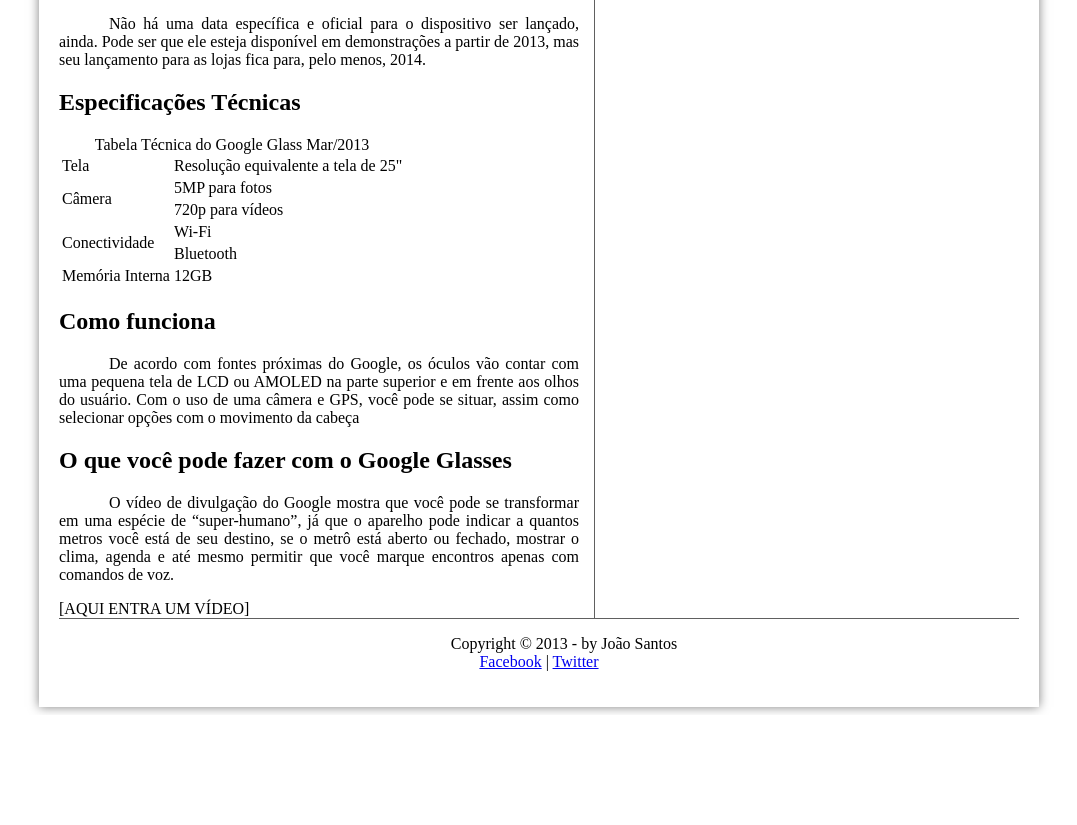
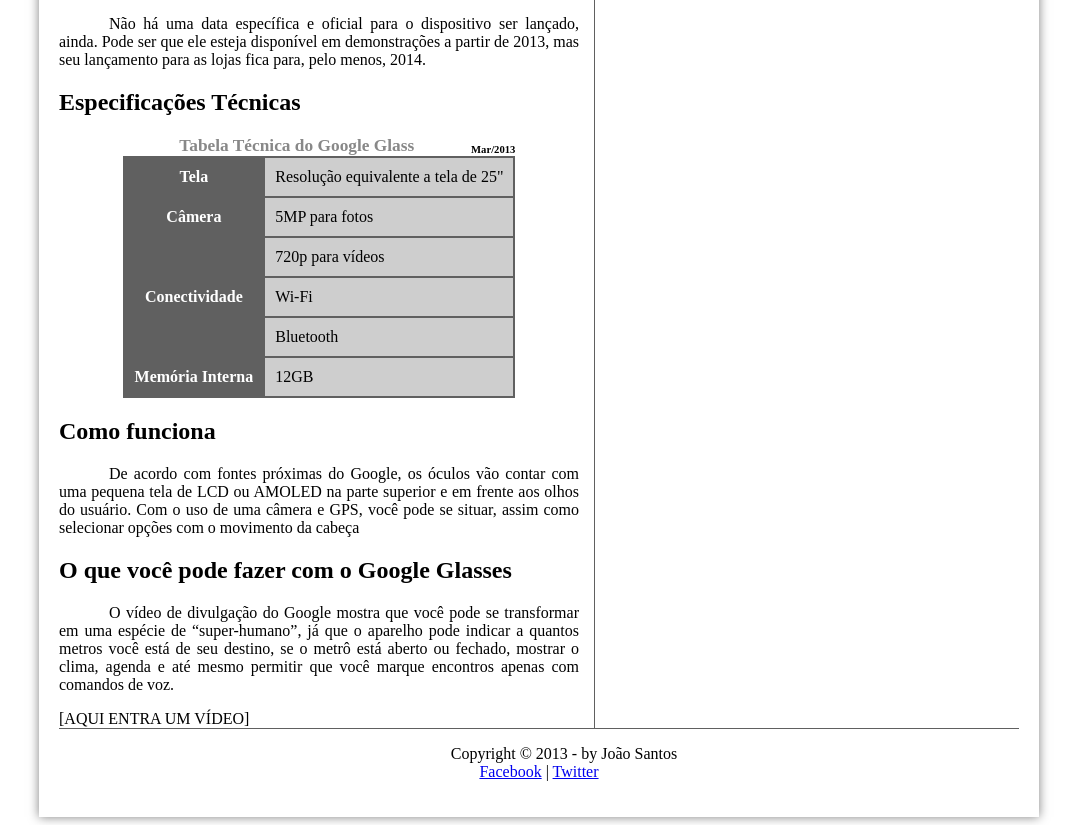
Before and after one commit to joaosantos/projeto-glass, a plain HTML site: page index.html in a window 1280 px wide. Shown: the part 880-1705 px from the top of the page, without its empty margins (101-1178 px from the left). Before the commit the page ends 1595 px from the top, so only its background shows below. Drawn offline with Linux system fonts and the light colour scheme.

Commit message:
Formatacao da Tabela Specs

```diff
--- a/css/estilo.css
+++ b/css/estilo.css
@@ -140,6 +140,45 @@ section#corpo {
     padding-right: 15px;
 }
 
+table#tabelaspec {
+    border: 1px solid #606060;
+    border-spacing: 0px;
+    margin-left: auto;
+    margin-right: auto;
+}
+
+table#tabelaspec td {
+    border: 1px solid #606060;
+    padding: 10px;
+    text-align: center;
+}
+
+table#tabelaspec td.coleft {
+    color: #fff;
+    background-color: #606060;
+    vertical-align: top;
+    font-weight: bold;
+}
+
+table#tabelaspec td.colright {
+    background-color: #cecece;
+    text-align: left;
+}
+
+table#tabelaspec caption {
+    color: #888888;
+    font-size: 13pt;
+    font-weight: bolder;
+}
+
+table#tabelaspec caption span {
+    display: block;
+    float: right;
+    color: #000;
+    font-size: 8pt;
+    margin-top: 8px;
+}
+
 aside#lateral {
     display: block;
     width: 410px;
```
